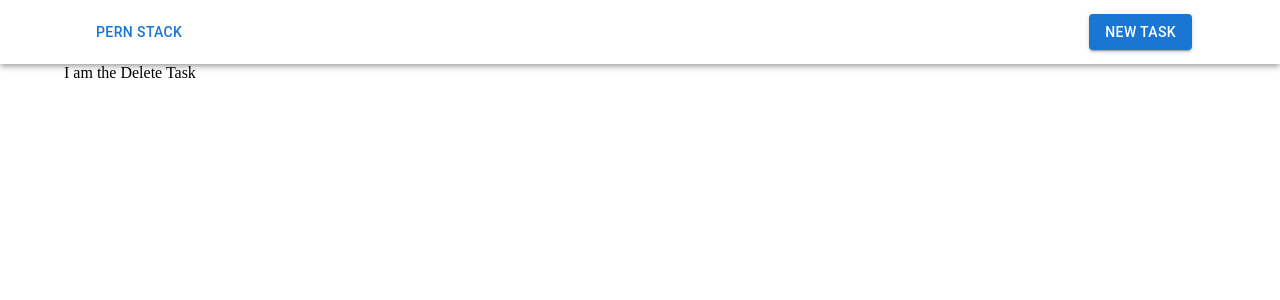
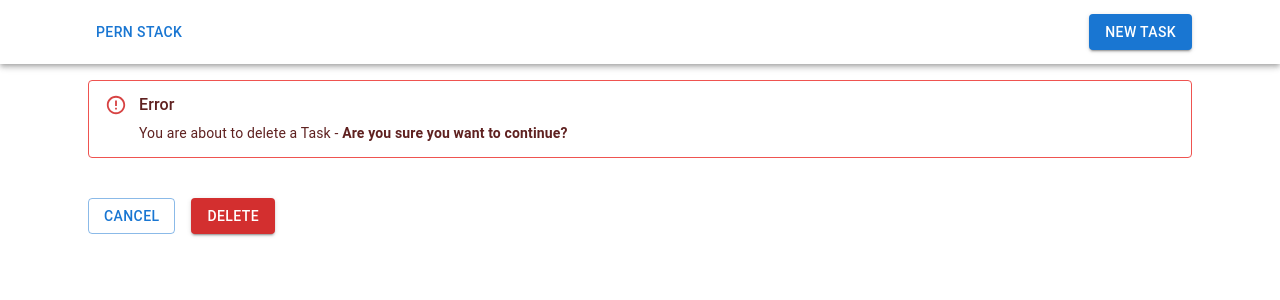
Before and after one commit to irvingvjuarez/pern-stack, a React app in the folder client/: page /tasks/delete/1 in a window 1280 px wide. Shown: the top 300 px of the page. Built offline with nearby package versions, Linux system fonts and the light colour scheme; the HTML template or start-up script is replaced by a standard one.

Commit message:
UI for deleted page created

```diff
--- a/client/src/pages/DeleteTask.tsx
+++ b/client/src/pages/DeleteTask.tsx
@@ -1,5 +1,17 @@
+import { Container, AlertTitle, Alert, Box, Button } from "@mui/material"
+
 export const DeleteTask = () => {
 	return(
-		<span>I am the Delete Task</span>
+		<Container sx={{mt: 2}}>
+			<Alert severity="error" variant="outlined">
+				<AlertTitle>Error</AlertTitle>
+				You are about to delete a Task - <strong>Are you sure you want to continue?</strong>
+			</Alert>
+
+			<Box sx={{mt: 5}}>
+				<Button variant="outlined" sx={{mr: 2}}>Cancel</Button>
+				<Button variant="contained" color="error">Delete</Button>
+			</Box>
+		</Container>
 	)
 }
```
